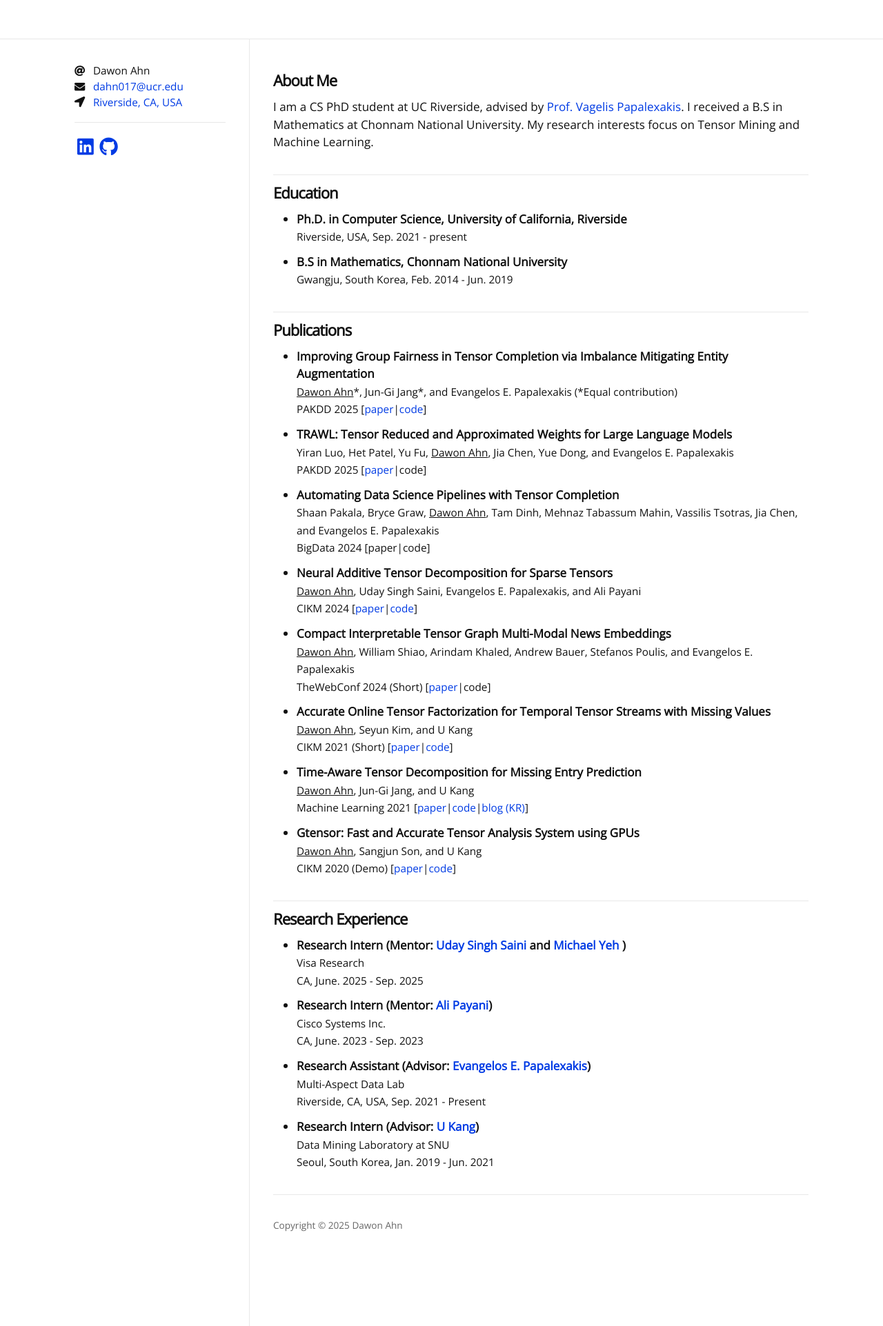
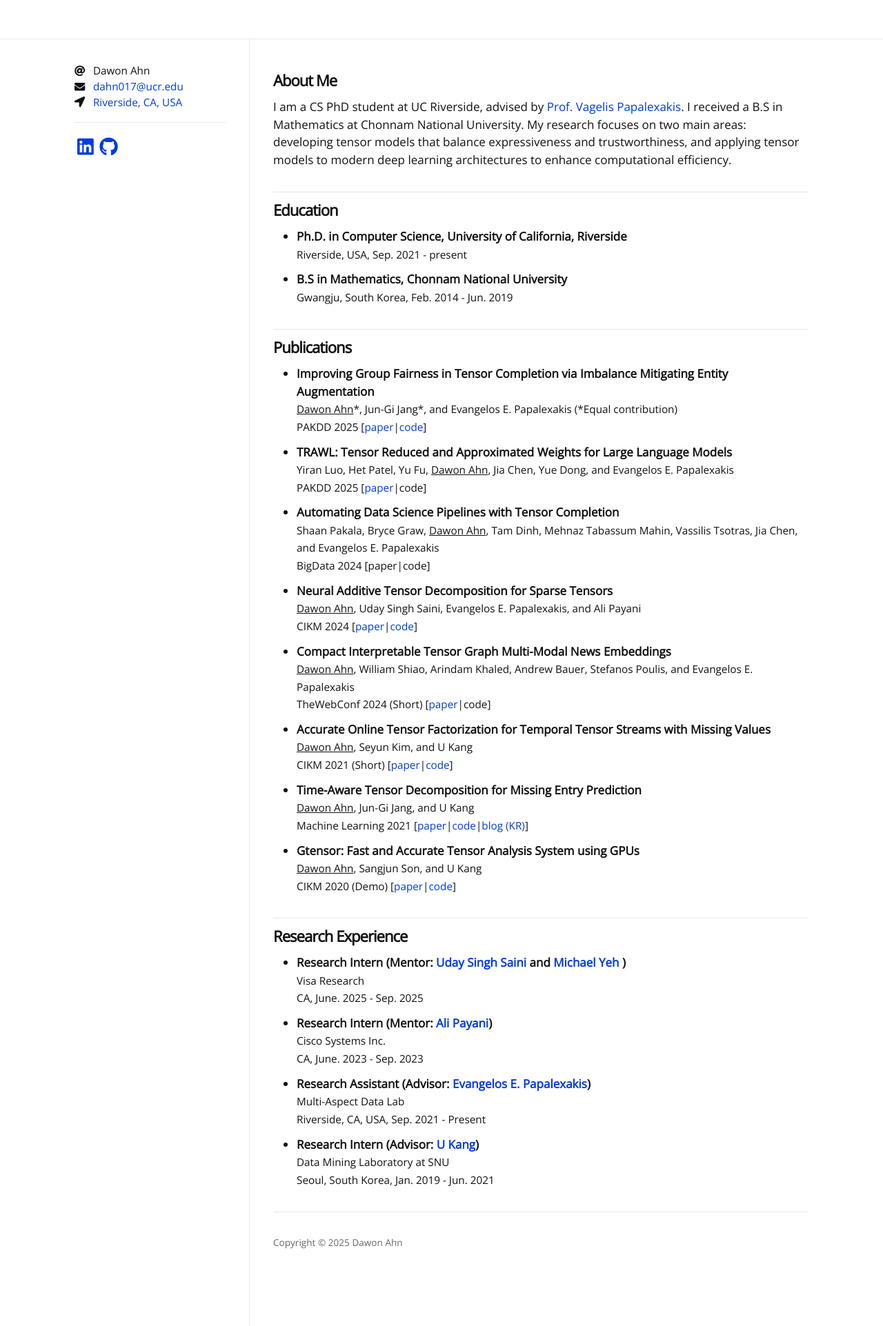
Before and after one commit to dawonahn/dawonahn.github.io, a Jekyll site: the page built from index.html, in a window 1280 px wide. Shown: the whole page at 69% size. Built offline with Jekyll 4.4.1, drawn with Linux system fonts in a browser that asks for light colours; nearby versions of some CDN libraries; some web fonts are replaced; the list of posts is cut into pages by our own code.

Commit message:
Update home.html

```diff
--- a/_layouts/home.html
+++ b/_layouts/home.html
@@ -8,9 +8,9 @@ layout: default
   <header class="post-header">
     <div class="post-title">About Me</div>
     <div class="post-content">
-        I am a CS PhD student at UC Riverside, advised by <a href="https://www.cs.ucr.edu/~epapalex/">Prof. Vagelis Papalexakis</a>.
+      I am a CS PhD student at UC Riverside, advised by <a href="https://www.cs.ucr.edu/~epapalex/">Prof. Vagelis Papalexakis</a>.
       I received a B.S in Mathematics at Chonnam National University.
-      My research interests focus on Tensor Mining and Machine Learning.
+      My research focuses on two main areas: developing tensor models that balance expressiveness and trustworthiness, and applying tensor models to modern deep learning architectures to enhance computational efficiency.
     </div>
   </header>
 
```
